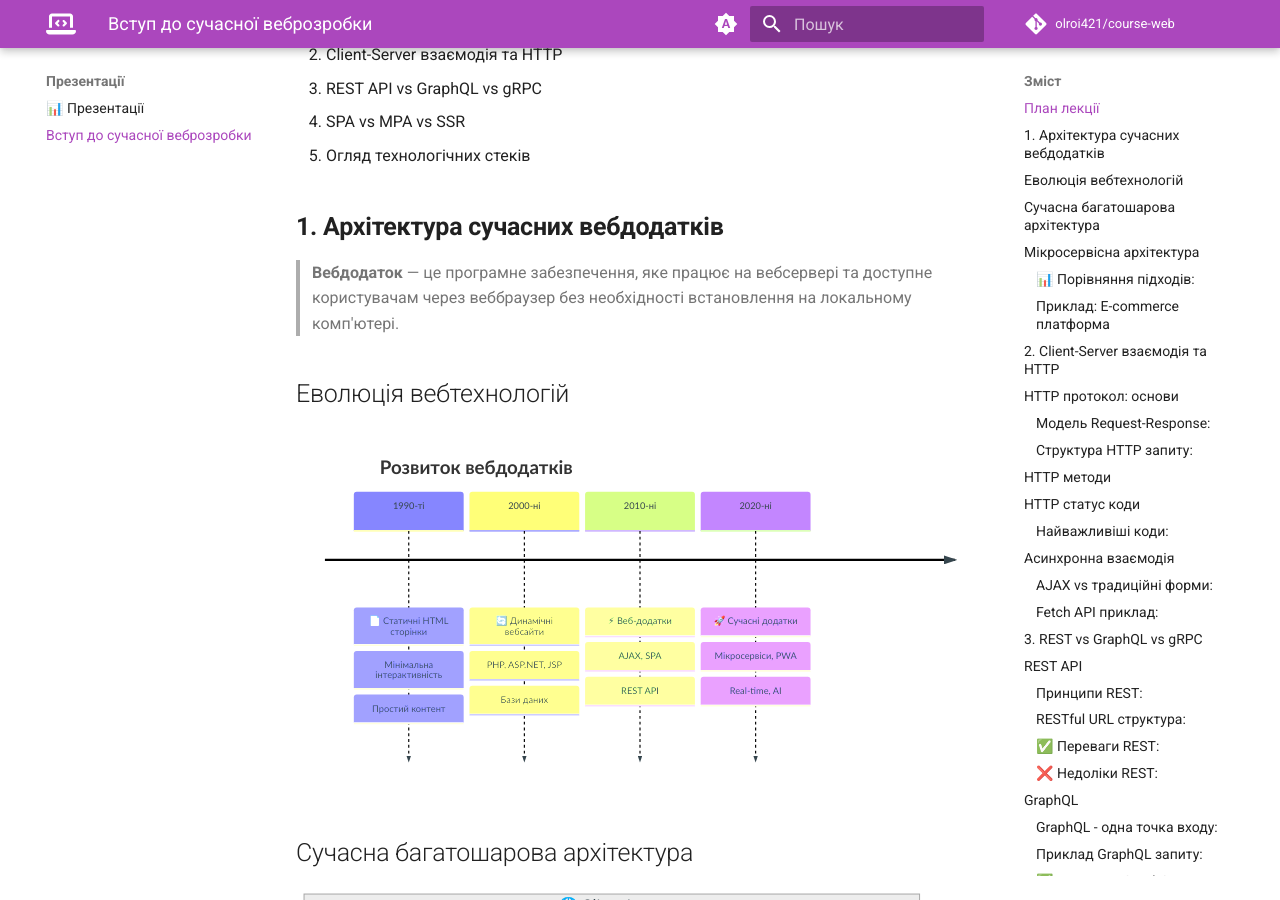
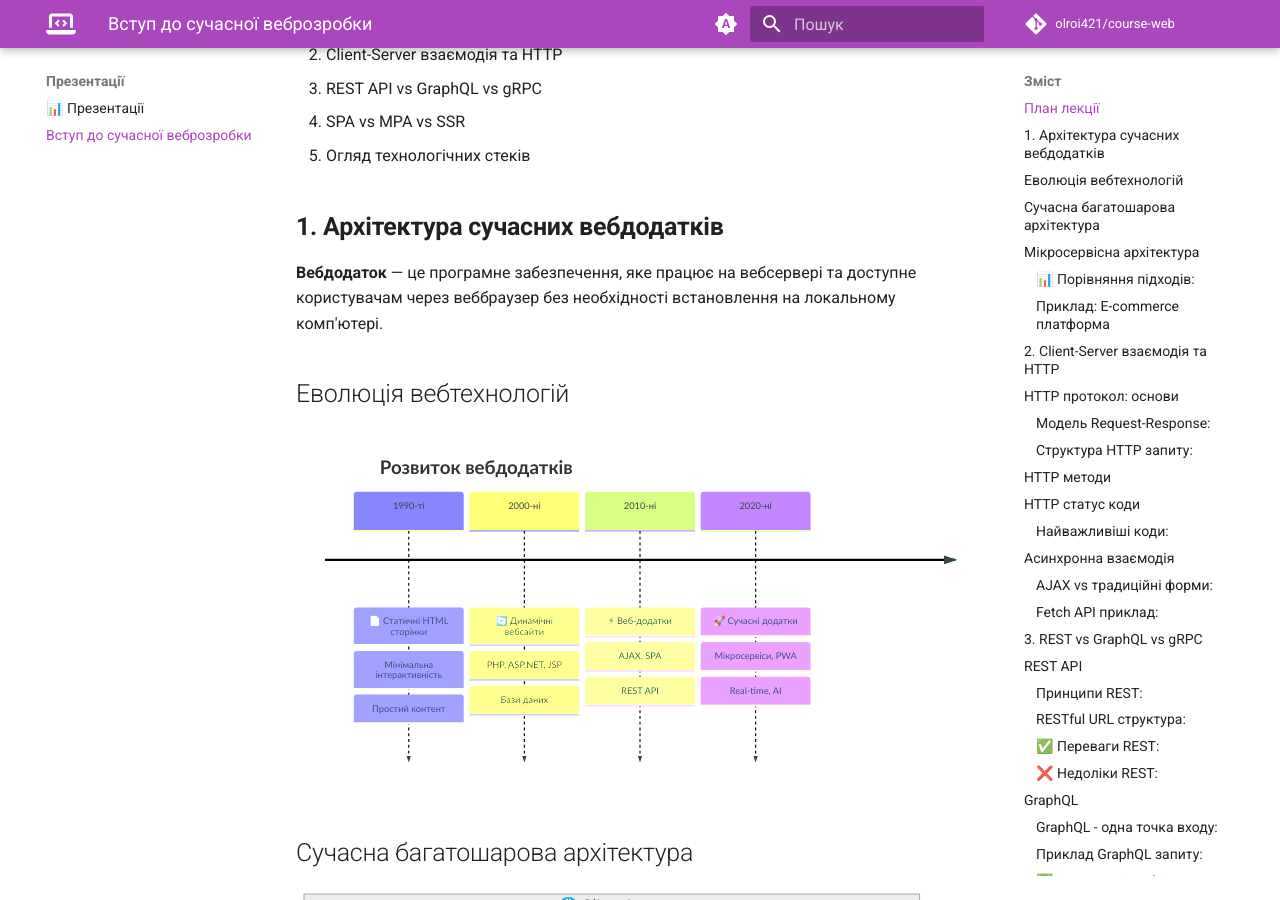
Before and after one commit to olroi421/course-web, an MkDocs documentation site: the page built from docs/presentations/presentation-01.md, in a window 1280 px wide and 900 px high, scrolled down 310 px. Built offline with MkDocs 1.6.1 and Material for MkDocs 9.7.7, drawn with Linux system fonts in a browser that asks for light colours; comment, search, counter and statistics services are not loaded.

````diff
--- a/docs/presentations/presentation-01.md
+++ b/docs/presentations/presentation-01.md
@@ -10,7 +10,7 @@
 
 ## **1. Архітектура сучасних вебдодатків**
 
-> **Вебдодаток** — це програмне забезпечення, яке працює на вебсервері та доступне користувачам через веббраузер без необхідності встановлення на локальному комп'ютері.
+**Вебдодаток** — це програмне забезпечення, яке працює на вебсервері та доступне користувачам через веббраузер без необхідності встановлення на локальному комп'ютері.
 
 
 ## Еволюція вебтехнологій
@@ -230,12 +230,14 @@ DELETE /api/users/123      # Видалити користувача
 ```
 
 ### ✅ Переваги REST:
+
 - Простота та зрозумілість
 - Стандартні HTTP методи
 - Відмінне кешування
 - Широка підтримка
 
 ### ❌ Недоліки REST:
+
 - Over-fetching (зайві дані)
 - Under-fetching (недостатньо даних)
 - Множинні запити
````
Also changed, not shown: other parts of docs/presentations/presentation-01.md (+1 -1 lines).
